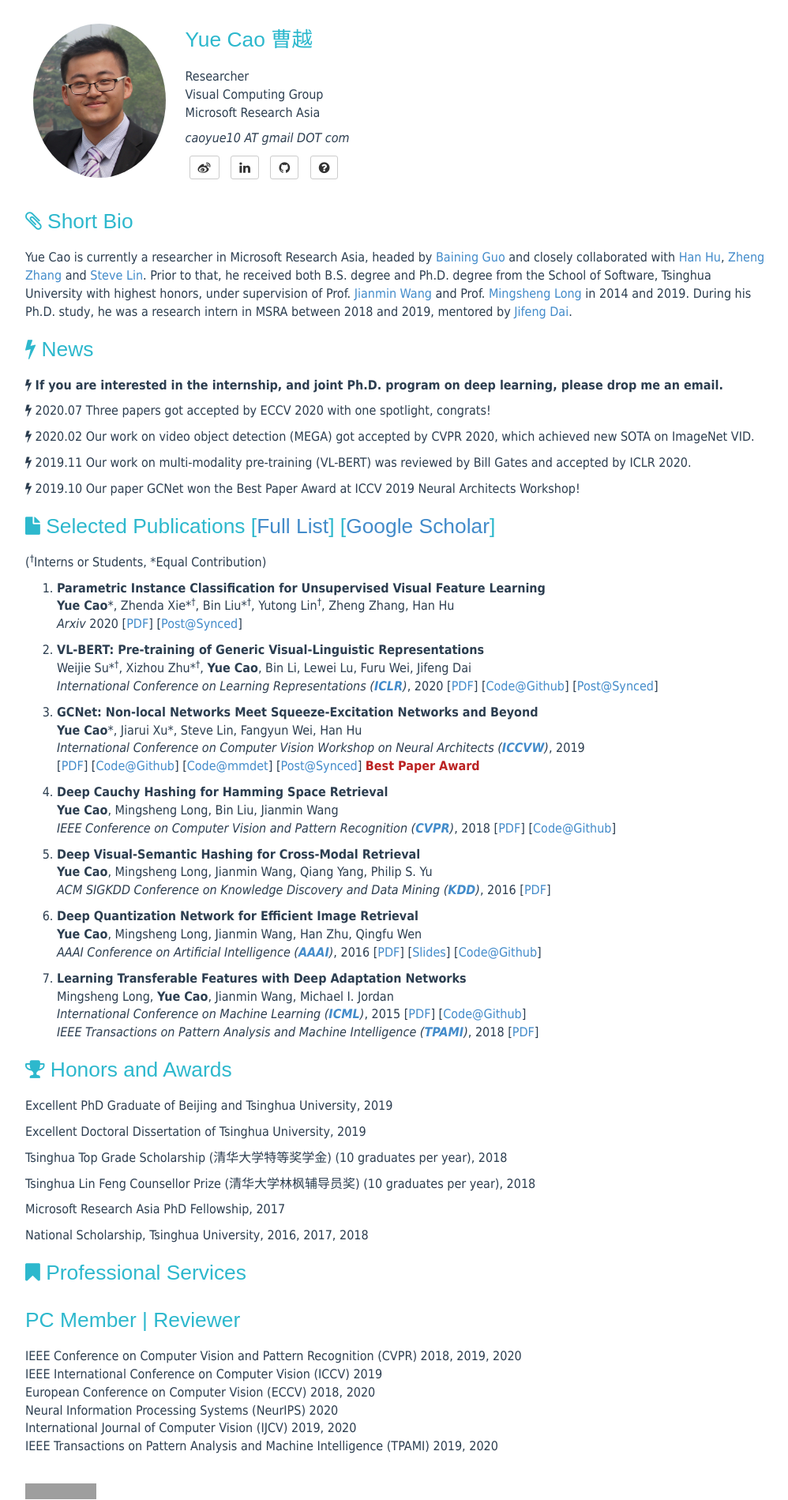
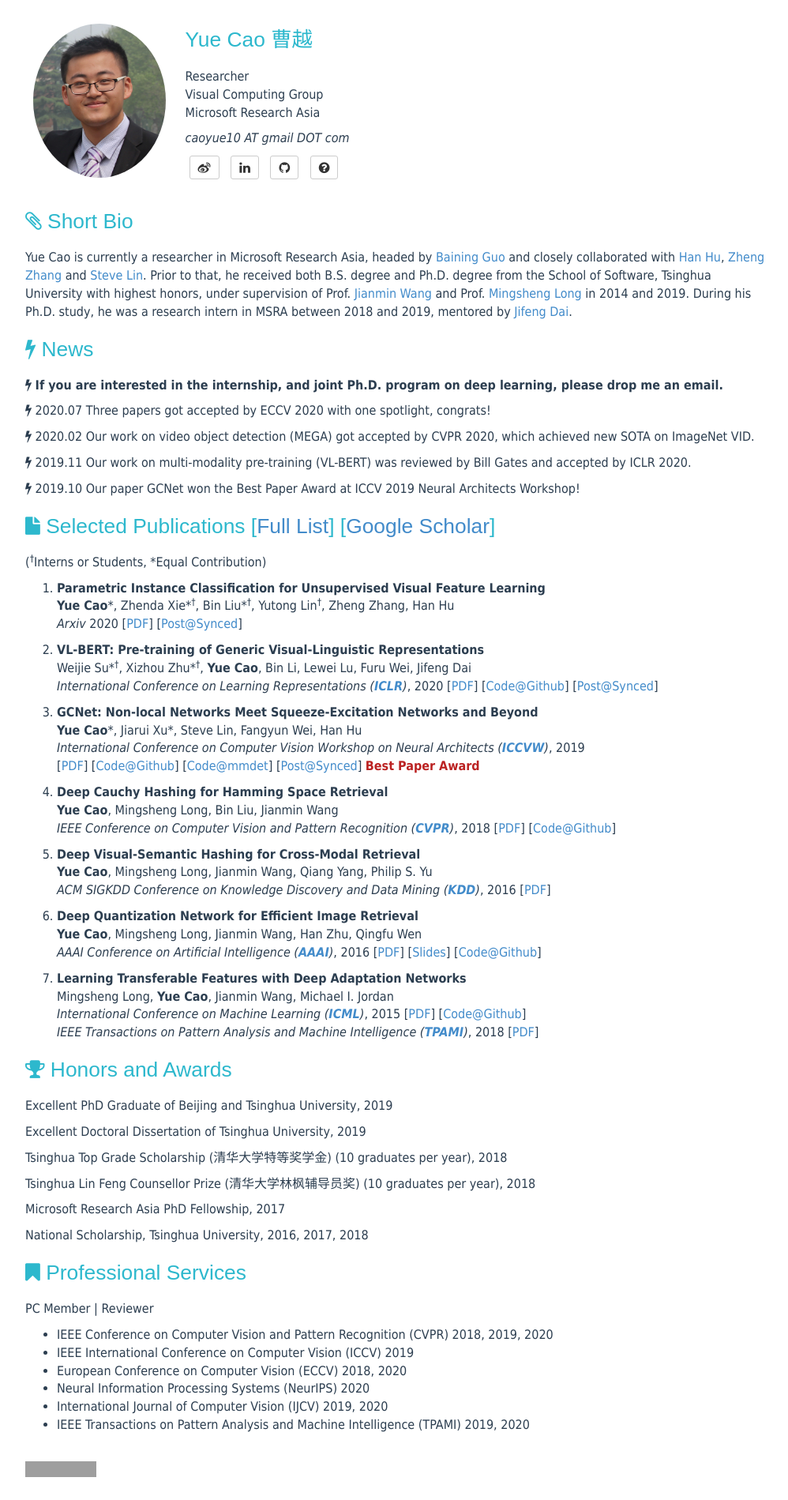
Before and after one commit to caoyue10/caoyue10.github.io, a Jekyll site: the page built from index.html, in a window 1280 px wide. Shown: the whole page at 79% size, without its empty margins (138-1136 px from the left). Built offline with Jekyll 4.4.1, drawn with Linux system fonts in a browser that asks for light colours; the list of posts is cut into pages by our own code; after the commit the page ends 1872 px from its top, so only the background shows below that; grey boxes are pictures that could not be loaded.

Commit message:
Update index.html

```diff
--- a/index.html
+++ b/index.html
@@ -127,14 +127,16 @@ tagline:
     <header>
         <h1><i class="fa fa-bookmark"></i> Professional Services</h1>
     </header>
-    <h4>PC Member | Reviewer</h4>
+    <p font-size="125%">PC Member | Reviewer</p>
 	<p>
-	    IEEE Conference on Computer Vision and Pattern Recognition (CVPR) 2018, 2019, 2020 <br>
-	    IEEE International Conference on Computer Vision (ICCV) 2019 <br>
-	    European Conference on Computer Vision (ECCV) 2018, 2020 <br>
-	    Neural Information Processing Systems (NeurIPS) 2020 <br>
-	    International Journal of Computer Vision (IJCV) 2019, 2020 <br>
-	    IEEE Transactions on Pattern Analysis and Machine Intelligence (TPAMI) 2019, 2020 <br>
+	<ul>
+            <li>IEEE Conference on Computer Vision and Pattern Recognition (CVPR) 2018, 2019, 2020 </li>
+            <li>IEEE International Conference on Computer Vision (ICCV) 2019 </li>
+            <li>European Conference on Computer Vision (ECCV) 2018, 2020 </li>
+            <li>Neural Information Processing Systems (NeurIPS) 2020 </li>
+            <li>International Journal of Computer Vision (IJCV) 2019, 2020 </li>
+            <li>IEEE Transactions on Pattern Analysis and Machine Intelligence (TPAMI) 2019, 2020 </li>
+	</ul>
 	</p>
 </div>
 <br>
```
